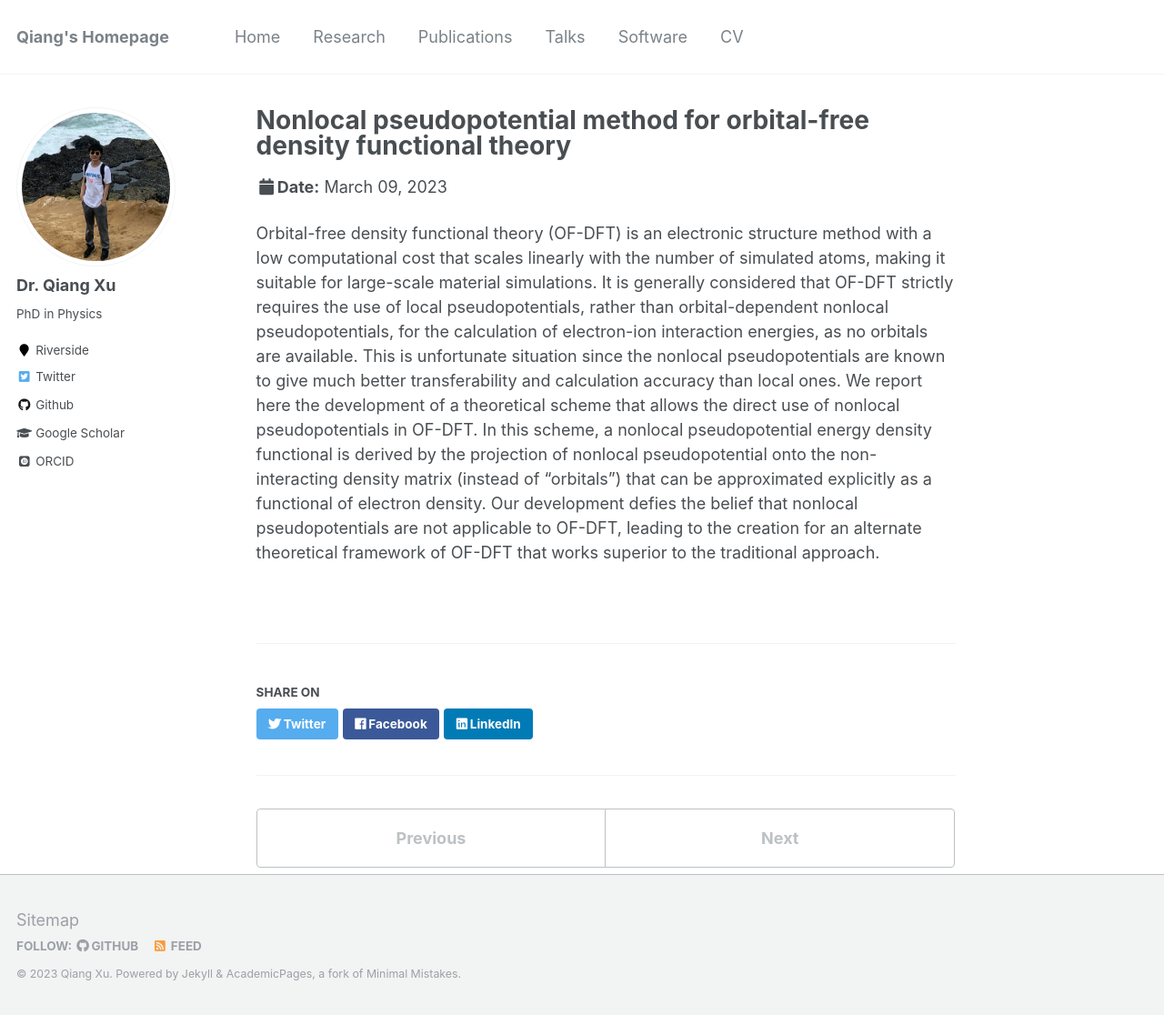
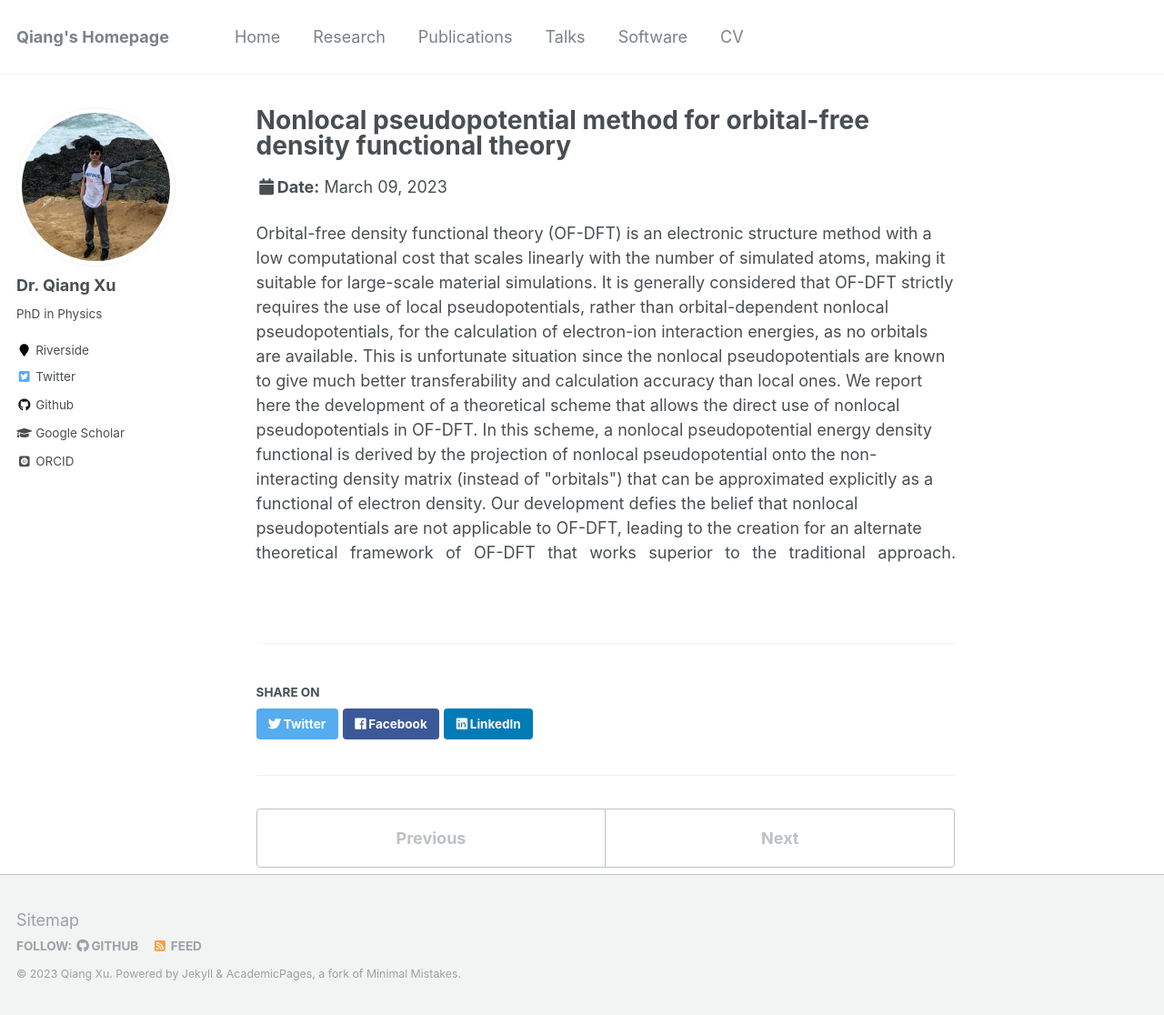
Before and after one commit to xqjlu/xqjlu.github.io, a Jekyll site: the page built from _talks/2023-03-09-talk-2.md, in a window 1280 px wide and 1116 px high. Shown: the whole window at 91% size. Built offline with Jekyll 4.4.1, drawn with Linux system fonts in a browser that asks for light colours; some web fonts are replaced.

Commit message:
test justify

```diff
--- a/_talks/2023-03-09-talk-2.md
+++ b/_talks/2023-03-09-talk-2.md
@@ -8,4 +8,4 @@
 location: "Las Vegas, Nevada"
 ---
 
-Orbital-free density functional theory (OF-DFT) is an electronic structure method with a low computational cost that scales linearly with the number of simulated atoms, making it suitable for large-scale material simulations. It is generally considered that OF-DFT strictly requires the use of local pseudopotentials, rather than orbital-dependent nonlocal pseudopotentials, for the calculation of electron-ion interaction energies, as no orbitals are available. This is unfortunate situation since the nonlocal pseudopotentials are known to give much better transferability and calculation accuracy than local ones. We report here the development of a theoretical scheme that allows the direct use of nonlocal pseudopotentials in OF-DFT. In this scheme, a nonlocal pseudopotential energy density functional is derived by the projection of nonlocal pseudopotential onto the non-interacting density matrix (instead of "orbitals") that can be approximated explicitly as a functional of electron density. Our development defies the belief that nonlocal pseudopotentials are not applicable to OF-DFT, leading to the creation for an alternate theoretical framework of OF-DFT that works superior to the traditional approach.
+<p style="text-align-last: justify;">Orbital-free density functional theory (OF-DFT) is an electronic structure method with a low computational cost that scales linearly with the number of simulated atoms, making it suitable for large-scale material simulations. It is generally considered that OF-DFT strictly requires the use of local pseudopotentials, rather than orbital-dependent nonlocal pseudopotentials, for the calculation of electron-ion interaction energies, as no orbitals are available. This is unfortunate situation since the nonlocal pseudopotentials are known to give much better transferability and calculation accuracy than local ones. We report here the development of a theoretical scheme that allows the direct use of nonlocal pseudopotentials in OF-DFT. In this scheme, a nonlocal pseudopotential energy density functional is derived by the projection of nonlocal pseudopotential onto the non-interacting density matrix (instead of "orbitals") that can be approximated explicitly as a functional of electron density. Our development defies the belief that nonlocal pseudopotentials are not applicable to OF-DFT, leading to the creation for an alternate theoretical framework of OF-DFT that works superior to the traditional approach.</p>
```
Also changed, not shown: _talks/2023-03-09-talk-1.md (+1 -1 lines), _talks/2023-10-14-talk-1.md (+1 -1 lines).
